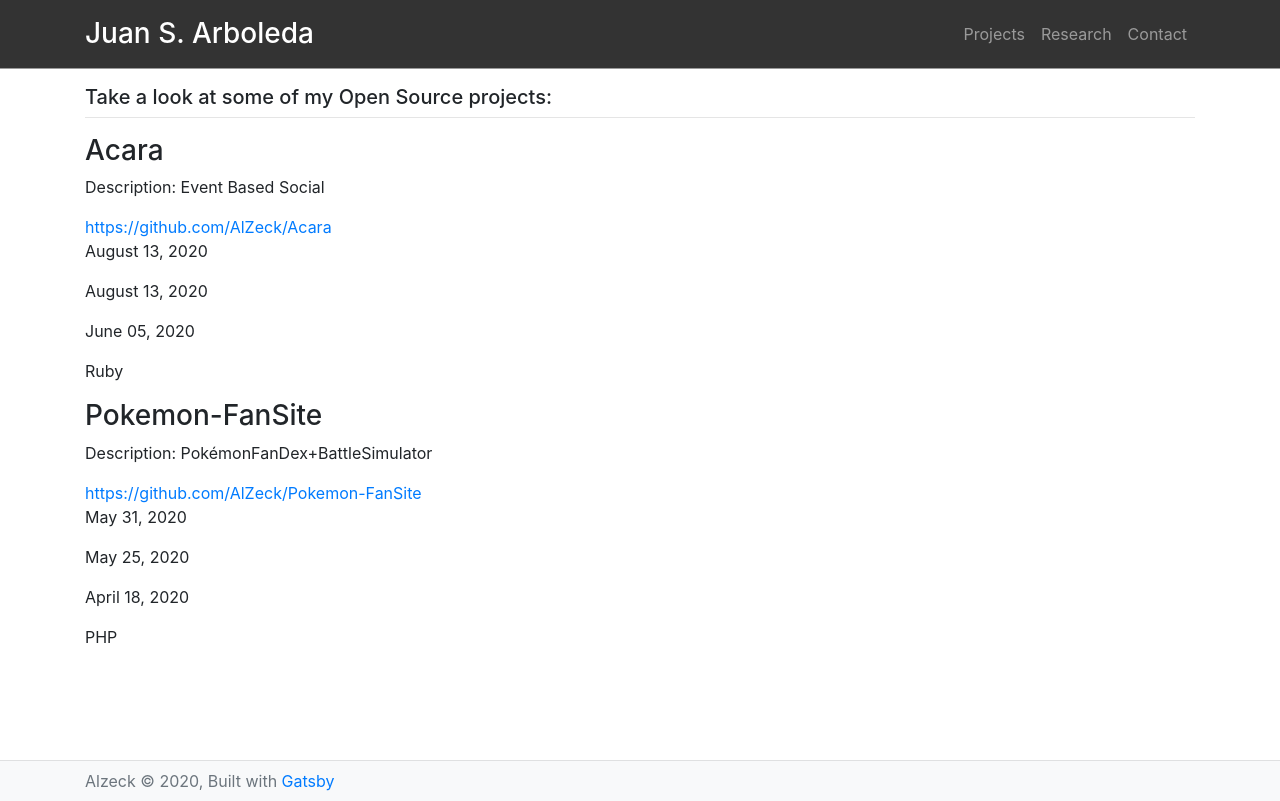
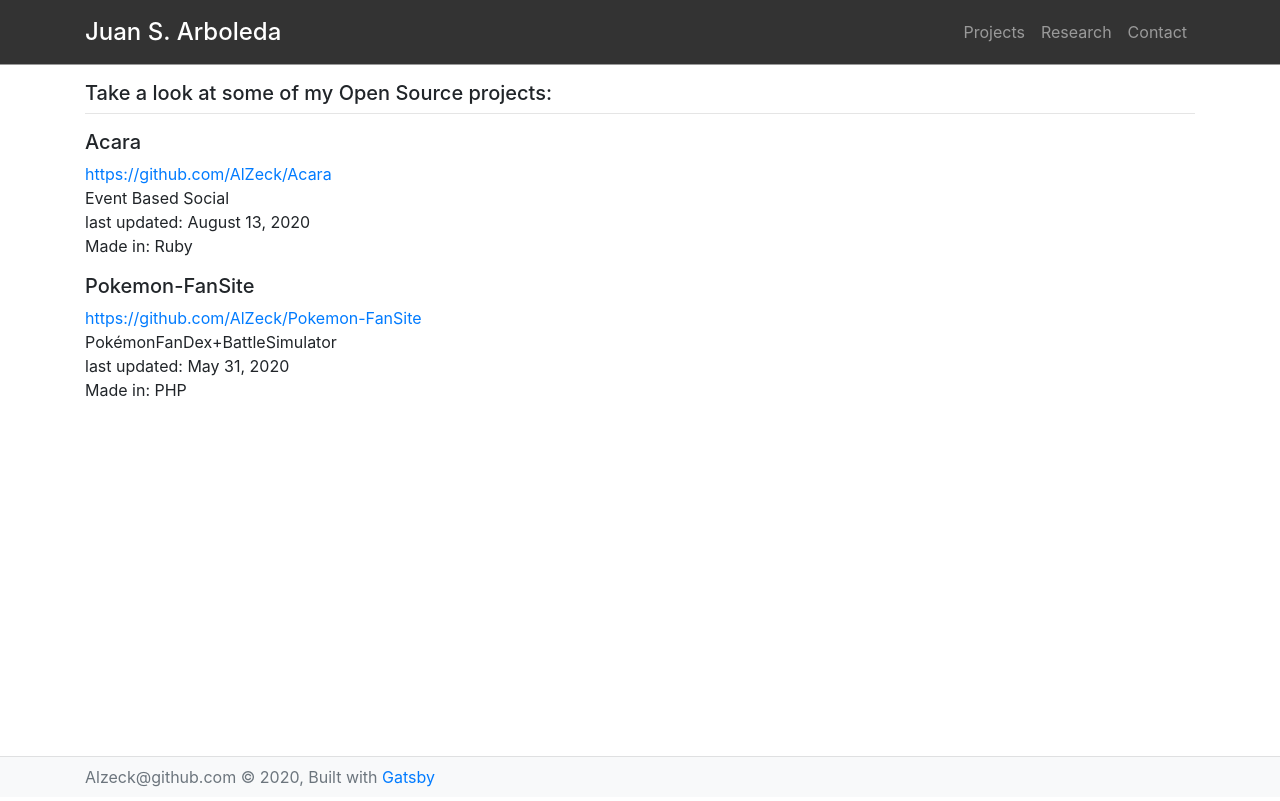
Before and after one commit to alzeck/alzeck.github.io, a Gatsby site: page /projects in a window 1280 px wide. Built offline with nearby package versions, Linux system fonts and the light colour scheme; Gatsby itself is replaced by a stand-in of ours.

Commit message:
fix minor ui

```diff
--- a/src/components/header.js
+++ b/src/components/header.js
@@ -7,7 +7,7 @@ const Header = ({ siteTitle }) => (
   <Navbar variant="dark" expand="sm" sticky="top" className="transparentNav">
     <div className="container my-1">
       <Navbar.Brand href="/">
-        <h3 style={{ margin: 0 }}>Juan S. Arboleda</h3>
+        <h4 style={{ margin: 0 }}>Juan S. Arboleda</h4>
       </Navbar.Brand>
       <Navbar.Toggle aria-controls="basic-navbar-nav" />
       <Navbar.Collapse id="basic-navbar-nav">
--- a/src/components/layout.js
+++ b/src/components/layout.js
@@ -34,7 +34,7 @@ const Layout = ({ children }) => {
         className="sticky-bottom footer"
       >
         <Container>
-          Alzeck © {new Date().getFullYear()}, Built with
+          Alzeck@github.com © {new Date().getFullYear()}, Built with
           {` `}
           <a href="https://www.gatsbyjs.com">Gatsby</a>
         </Container>
--- a/src/components/project-link.js
+++ b/src/components/project-link.js
@@ -5,13 +5,11 @@ import React from "react"
 
 const ProjectLink = ({ project }) => (
   <div>
-    <h3> {project.name} </h3>
-    <p> Description: {project.description} </p>
+    <h5> {project.name} </h5>
     <a href={project.html_url}> {project.html_url} </a>
-    <p>{project.updated_at}</p>
-    <p>{project.pushed_at}</p>
-    <p>{project.created_at}</p>
-    <p>{project.language}</p>
+    <br/>{project.description} <br/>
+    last updated: {project.updated_at}
+    <p>Made in: {project.language}</p>
   </div>
 )
 export default ProjectLink
--- a/src/pages/index.js
+++ b/src/pages/index.js
@@ -11,9 +11,9 @@ const IndexPage = () => (
     <SEO title="Home" />
 
     <Jumbotron fluid style={{ background: "white"}}>
-      <h1>Hello World!</h1>
+      <h1>Site under construction</h1>
 
-      Just some words to say
+      but you are welcome to look around.
 
     </Jumbotron>
   </Layout>
```
